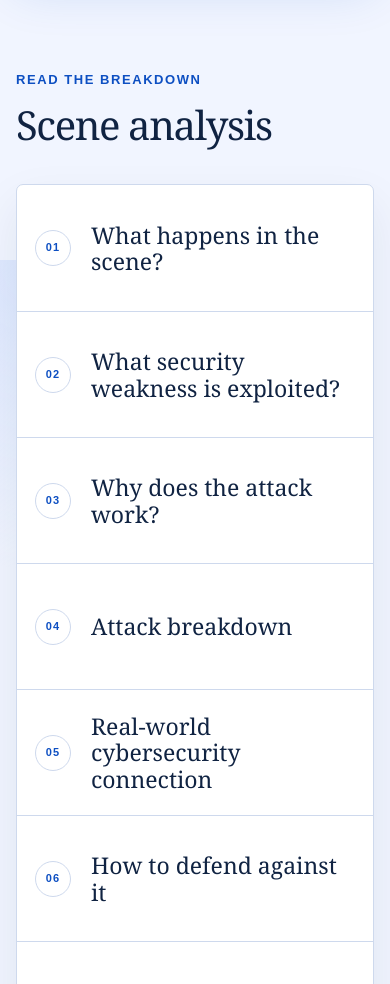
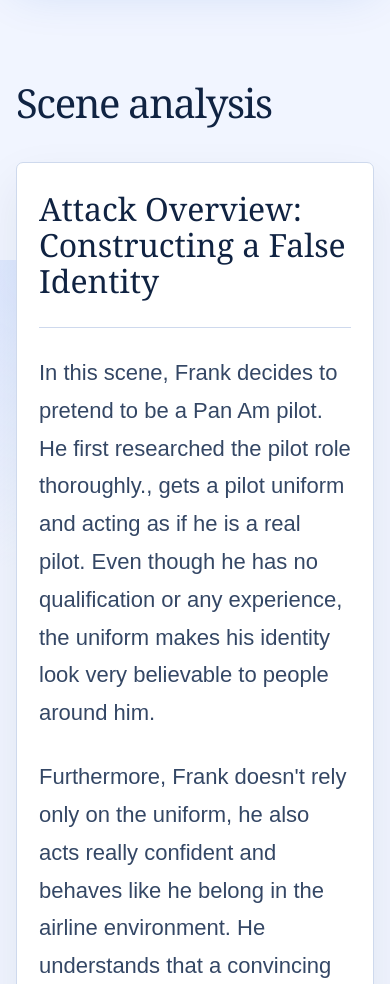
Before and after one commit to AnnaXu16/6441_Project, a React (Vite) app: page /clips/catch-me-pilot in a window 390 px wide. Shown: the part 584-1568 px from the top of the page. Built offline with nearby package versions, Linux system fonts and the light colour scheme.

Commit message:
work on the scene pages

```diff
--- a/src/data/clips.js
+++ b/src/data/clips.js
@@ -36,9 +36,16 @@ const clips = [
           'Therefore, this creates a gap between the way Beck expects her information to be used and the way Joe actually uses it. This is why users need to think beyond their intended audience when sharing personal details online.',
         ],
       },
-      { title: 'Cognitive Failure: Confirmation Bias and Narrative Construction' },
-      { title: 'Real-World Cybersecurity Connection: Social Engineering, Cyberstalking and Targeted Attacks' },
-      { title: 'Defensive Controls: Reducing the Digital Attack Surface' },
+      {
+        title: 'Defence and Risk Reduction',
+        paragraphs: [
+          'One of the most effective defences is to reduce how much personal information is publicly available online. User can choose to set their social media account to private and regularly review who can see their posts. Privacy settings should also be regularly reviewed and user should avoid posting sensitive informations such as their live location, home address and workplace as these details can help an attacker identify and locate them in real life.',
+          'User can also review their older posts, tagged photos and information shared by friend. This is because even when someone doesn’t directly reveal sensitive information online, other people may expose it through tags, comments or group photos. Therefore, to further reduce [[risk|risk]] users can also turn off automatic location tagging and require approval before tagged posts appear on a profile.',
+          'Another defense is reducing identity linkability. Use the same username and profile photo across every platform would makes it very easy for someone to connect different accounts together. As a result, using different usernames for different accounts and limiting identifying details can make it harder for attackers to connect profile from multiple platforms and make [[information aggregation|information-aggregation]] more difficult.',
+          'It is also important to avoid posting in real time. Sharing photo after leaving the place can reduce the chance of other people use the information to track the users movements. Users should think about whether a post can reveal more than it intended, like street sign, building number, work badge etc.',
+          'These defences can’t completely stop someone like Joe, however, they can significantly reduce the amount of useful information available online, make information aggregation more difficult and limit the attackers ability to create an accurate profile.',
+        ],
+      },
     ],
   },
   {
@@ -50,6 +57,35 @@ const clips = [
     coverSource: 'https://decider.com/wp-content/uploads/2020/01/catch-me-if-you-can-on-netflix.jpg?quality=75&strip=all&w=1200',
     youtubeId: 'QtavKOeUGnA',
     videoTitle: 'Impersonating a Pilot | Catch Me If You Can',
+    analysisSections: [
+      {
+        title: 'Attack Overview: Constructing a False Identity',
+        paragraphs: [
+          'In this scene, Frank decides to pretend to be a Pan Am pilot. He first researched the pilot role thoroughly., gets a pilot uniform and acting as if he is a real pilot. Even though he has no qualification or any experience, the uniform makes his identity look very believable to people around him.',
+          'Furthermore, Frank doesn\'t rely only on the uniform, he also acts really confident and behaves like he belong in the airline environment. He understands that a convincing identity depends on both appearance and behaviour. So if he looks nervous, other people can begin to start question him. By appearing calm and professional, Frank was able to make the false identity seem very believable.',
+          'People normally see pilots as respectable and trustworthy professionals. The Pan Am uniform therefore becomes a visible symbol of authority and status. Therefore, when people see Frank as a pilot, they are less likely to question him.',
+          'As a result, Frank was able to exploit this trust and [[authority bias|authority-bias]] people have to cash fraudulent checks successfully. Bank employees are more willing to accept the checks because they believe he is a pilot working for a respected airline. This is an [[impersonation attack|impersonation]] because Frank uses a false identity to gain trust and cooperation. It is also a form of [[social engineering|social-engineering]] because he was able to manipulate how other people see him instead of directly attacking the bank’s system. In the end the attacks work really well because people focus on the convincing identity he presents and do not carry out enough independent verification.',
+        ],
+      },
+      {
+        title: 'Impersonation, Pretexting and Authentication Failure',
+        paragraphs: [
+          'There is an important difference between [[impersonation|impersonation]] and identity fraud. Impersonation is the act of pretending to be another person or in this case, claiming a role that someone doest actually have. Identity fraud on the other hand happen when this false identity is used to obtain money. Therefore, for Frank, he use impersonation to creates his fake identity, while the fraud (cash fake checks) is what the he does with it.',
+          'Frank’s method is also an example of [[pretexting|pretexting]]. Pretexting is when an attacker creates a believable background story to support a false identity. Frank doesn;t only claim to be a pilot. He creates a complete professional role that explains who he is, where he works and why other people should cooperate with him.',
+          'The false identity then become reusable. Frank can present the same pretext to different banks, airline employee and other companies. Each successful interaction makes the identity appear to be more legitimate and help to create more opportunities for future fraud.',
+          'This also shows the difference between [[identification|identification]] and [[authentication|authentication]]. Frank identifies himself by claiming that he is a Pan Am pilot, but this claim does not prove that his identity is genuine. What other people should do is to authenticate the claim by checking reliable evidence or official employee records. Without independent verification, Frank turn his false identity and pretext into repeated identity fraud.',
+        ],
+      },
+      {
+        title: 'Security Weakness: Verification and Authority Bias',
+        paragraphs: [
+          'The main security weakness shown in this scene is that people relies too much on appearance and professional status instead of proper verification. Instead of checking if Frank is actually employed by Pan Am, they rely on visual signals like his uniform and professional behaviour. These signals can support an identity claim, but they should not be treated as proof.',
+          'This connects to [[authority bias|authority-bias]]. People are often more likely to trust someone who appears important, powerful or professional. Since pilots are normally seen as responsible and reputable, people assume that someone looked like pilot is also honest. This allows Frank to receive higher level of trust from the bank than an ordinary customer would receive.',
+          'The attack also takes advantage of the [[halo effect|halo-effect]]. This happens when one positive characteristic influences how someone judges the rest of a person. In Franks case, his professional image causes people to make other assumptions, such as believing that he is financially reliable and that his check is genuine. However, being a pilot would not actually prove that a check is valid.',
+          'Therefore in the scene, the system failed because the verification process depends too much on human judgement. What the bank should do is to independently verify Frank’s identity and the validity of the check. When the bank allow professional appearance to influence security decisions, attacker can bypass controls without needing to break into any technical system',
+        ],
+      },
+    ],
   },
   {
     id: 'home-alone-defences',
@@ -60,11 +96,6 @@ const clips = [
     coverSource: 'https://media.vanityfair.com/photos/5fb2a90dcd94174b01e5ed11/master/w_1600%2Cc_limit/home-alone-movie-house-embed-inset.png',
     youtubeId: 'Ig7YCukLNys',
     videoTitle: 'Home Alone (1990) - Kevin sets up traps around his home scene',
-  },
-  {
-    id: 'focus-pickpocket',
-    film: 'Focus',
-    title: 'Pickpocketing Through Misdirection',
   },
   {
     id: 'focus-gambling',
--- a/src/data/glossaryTerms.js
+++ b/src/data/glossaryTerms.js
@@ -47,6 +47,11 @@ const additionalConcepts = [
     term: 'Unauthorised access',
     definition: 'Accessing a system, account, data, device, or restricted location without the permission of its owner or another authorised person.',
   },
+  {
+    id: 'pretexting',
+    term: 'Pretexting',
+    definition: 'Creating a believable invented story, situation, or identity to gain a person’s trust and persuade them to provide information, access, money, or cooperation.',
+  },
 ]
 
 const glossaryTerms = [...securityConcepts, ...additionalConcepts].sort((first, second) =>
--- a/src/pages/ClipPage.jsx
+++ b/src/pages/ClipPage.jsx
@@ -77,19 +77,15 @@ export default function ClipPage() {
 
       <section className="clip-analysis" aria-labelledby="analysis-heading">
         <div className="section-heading">
-          <div>
-            <p className="eyebrow">READ THE BREAKDOWN</p>
-            <h2 id="analysis-heading">Scene analysis</h2>
-          </div>
+          <h2 id="analysis-heading">Scene analysis</h2>
         </div>
 
         <div className="analysis-grid">
-          {sections.map((section, index) => (
+          {sections.map(section => (
             <article
               className={`analysis-card ${section.paragraphs?.length ? 'has-content' : ''}`}
               key={section.title}
             >
-              <span>{String(index + 1).padStart(2, '0')}</span>
               <h3>{section.title}</h3>
               {section.paragraphs?.length > 0 && (
                 <div className="analysis-copy">
--- a/src/styles.css
+++ b/src/styles.css
@@ -475,13 +475,6 @@ main {
   border-top: 1px solid var(--line);
 }
 
-.analysis-card > span {
-  color: var(--accent);
-  font-size: 11px;
-  font-weight: 700;
-  letter-spacing: .1em;
-}
-
 .analysis-card h3 {
   max-width: 850px;
   margin: auto 0 0;
@@ -492,19 +485,8 @@ main {
 }
 
 .analysis-card:not(.has-content) {
-  display: grid;
-  grid-template-columns: 54px 1fr;
-  align-items: center;
-  gap: 24px;
-}
-
-.analysis-card:not(.has-content) > span {
-  width: 42px;
-  height: 42px;
-  display: grid;
-  place-items: center;
-  border: 1px solid var(--line);
-  border-radius: 50%;
+  display: flex;
+  align-items: center;
 }
 
 .analysis-card:not(.has-content) h3 {
@@ -516,19 +498,9 @@ main {
   padding: clamp(32px, 5vw, 56px);
 }
 
-.analysis-card.has-content > span {
-  width: 42px;
-  height: 42px;
-  display: grid;
-  place-items: center;
-  color: var(--white);
-  border-radius: 50%;
-  background: var(--accent);
-}
-
 .analysis-card.has-content h3 {
   max-width: 920px;
-  margin: 26px 0 34px;
+  margin: 0 0 34px;
   font-size: clamp(32px, 4.5vw, 48px);
   line-height: 1.12;
 }
@@ -1915,13 +1887,6 @@ a.clip-nav-card:hover {
   .analysis-card:not(.has-content) {
     min-height: 126px;
     padding: 22px 18px;
-    grid-template-columns: 42px 1fr;
-    gap: 14px;
-  }
-
-  .analysis-card:not(.has-content) > span {
-    width: 36px;
-    height: 36px;
   }
 
   .analysis-card.has-content {
@@ -1930,7 +1895,7 @@ a.clip-nav-card:hover {
   }
 
   .analysis-card.has-content h3 {
-    margin-block: 22px 28px;
+    margin-block: 0 28px;
     font-size: 32px;
   }
 
```
